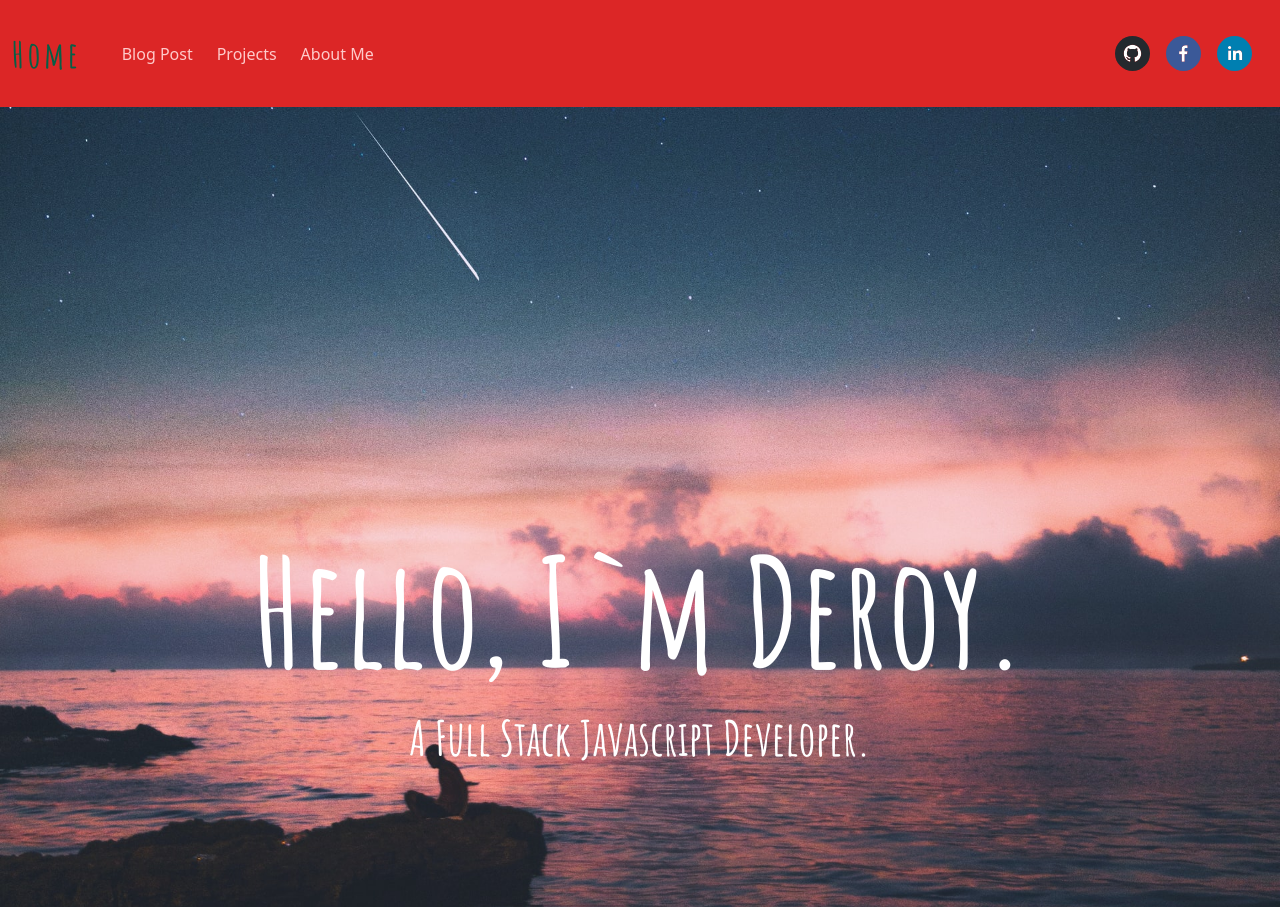
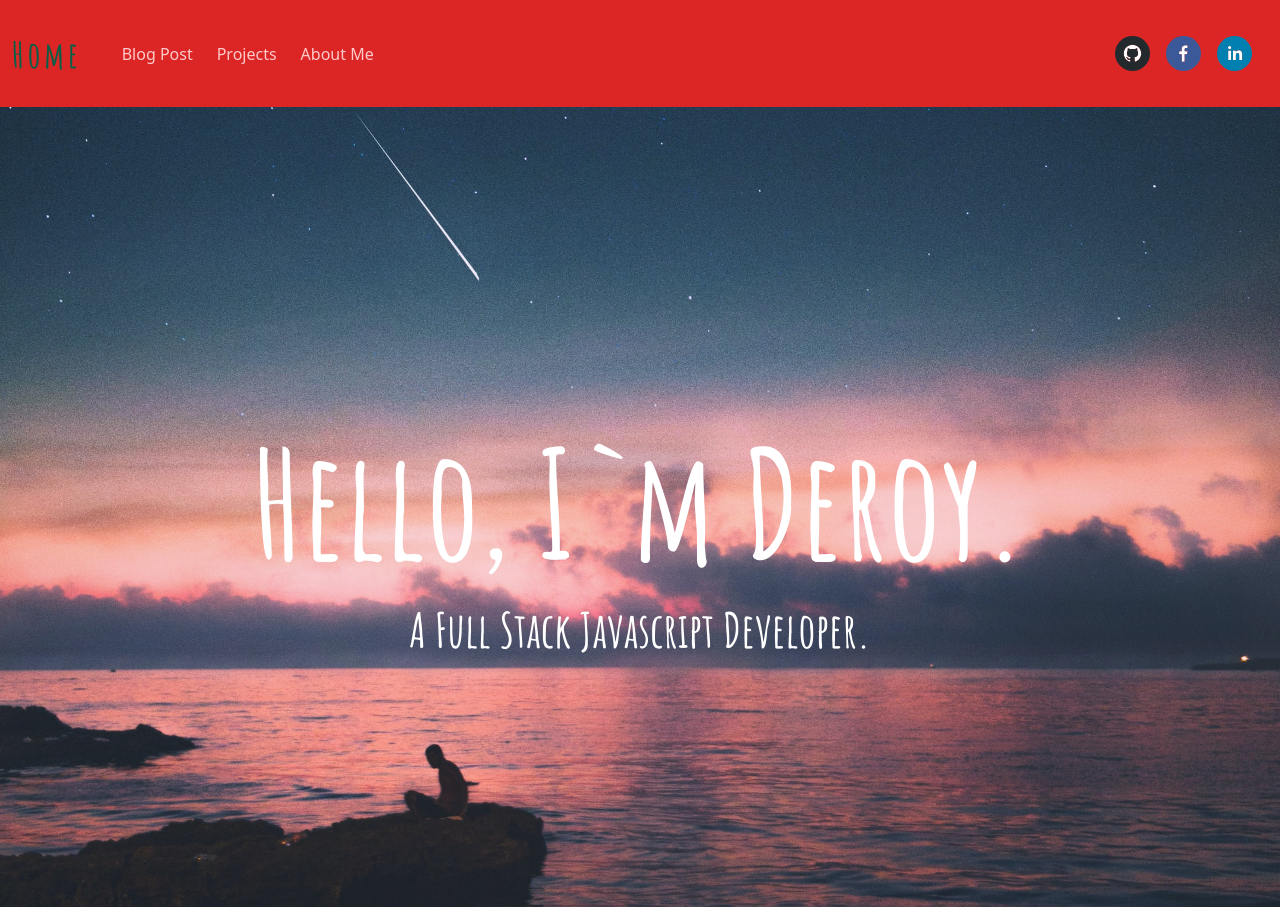
Before and after one commit to deroyyoung/Portfolio, a React (Create React App) app: page / in a window 1280 px wide. Built offline with nearby package versions, Linux system fonts and the light colour scheme.

Commit message:
Updated Styling on home page

```diff
--- a/src/components/Home.js
+++ b/src/components/Home.js
@@ -9,7 +9,7 @@ export default function Home() {
                 alt="Shooting Star over lake"
                 className="absolute object-cover w-full h-full"
             />
-            <section className="relative flex flex-col  justify-center min-h-screen pt-12 lg:pt-64 px-8">
+            <section className="relative flex flex-col  justify-center min-h-screen pt-12 lg:pt-10 px-8">
                 <h1 className="text-6xl text-white text-center font-bold cursive leading-none lg: leading-snug home-name">
                     {' '}
                     Hello, I`m Deroy.
```
Also changed, not shown: public/site.webmanifest.
